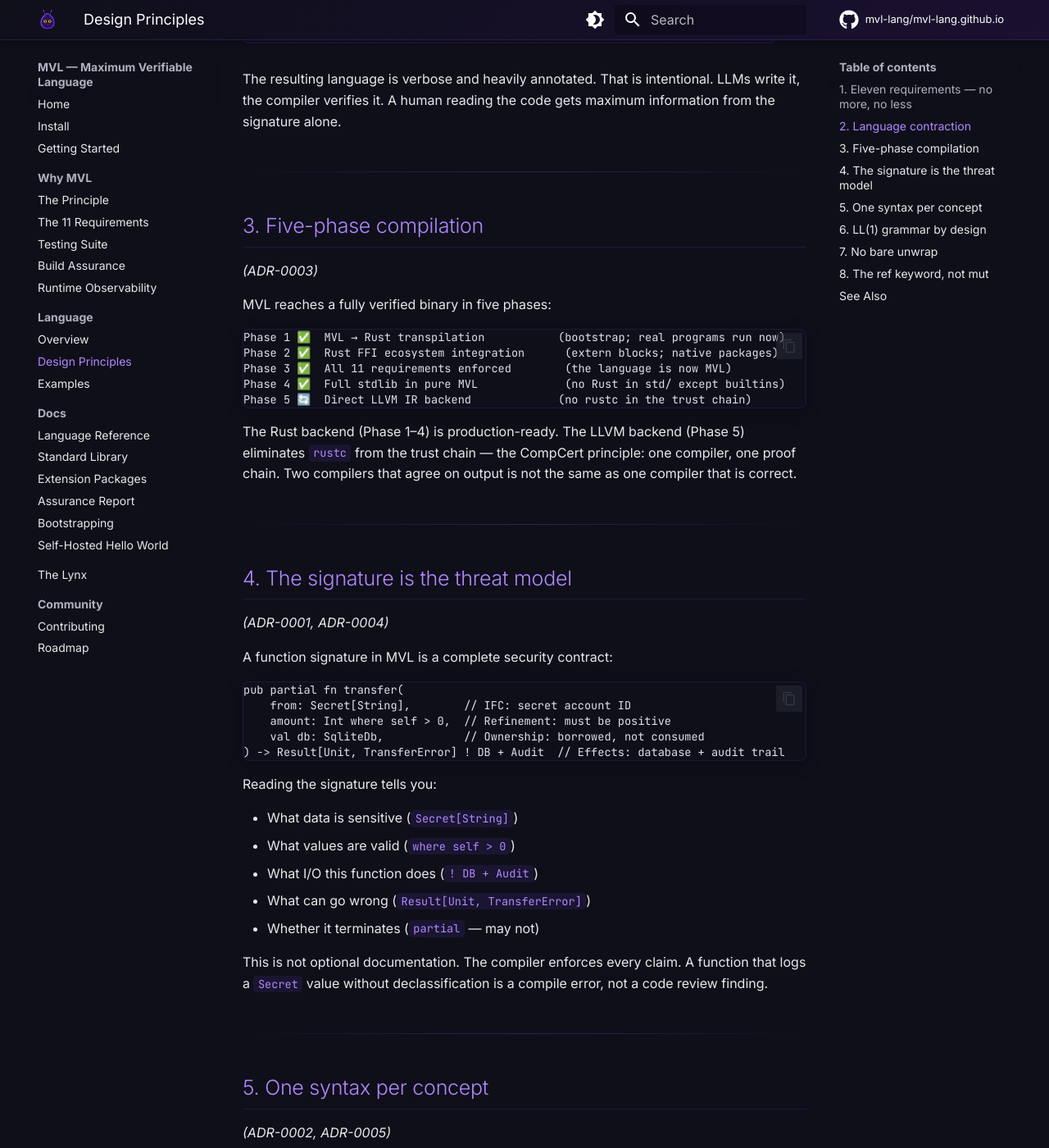
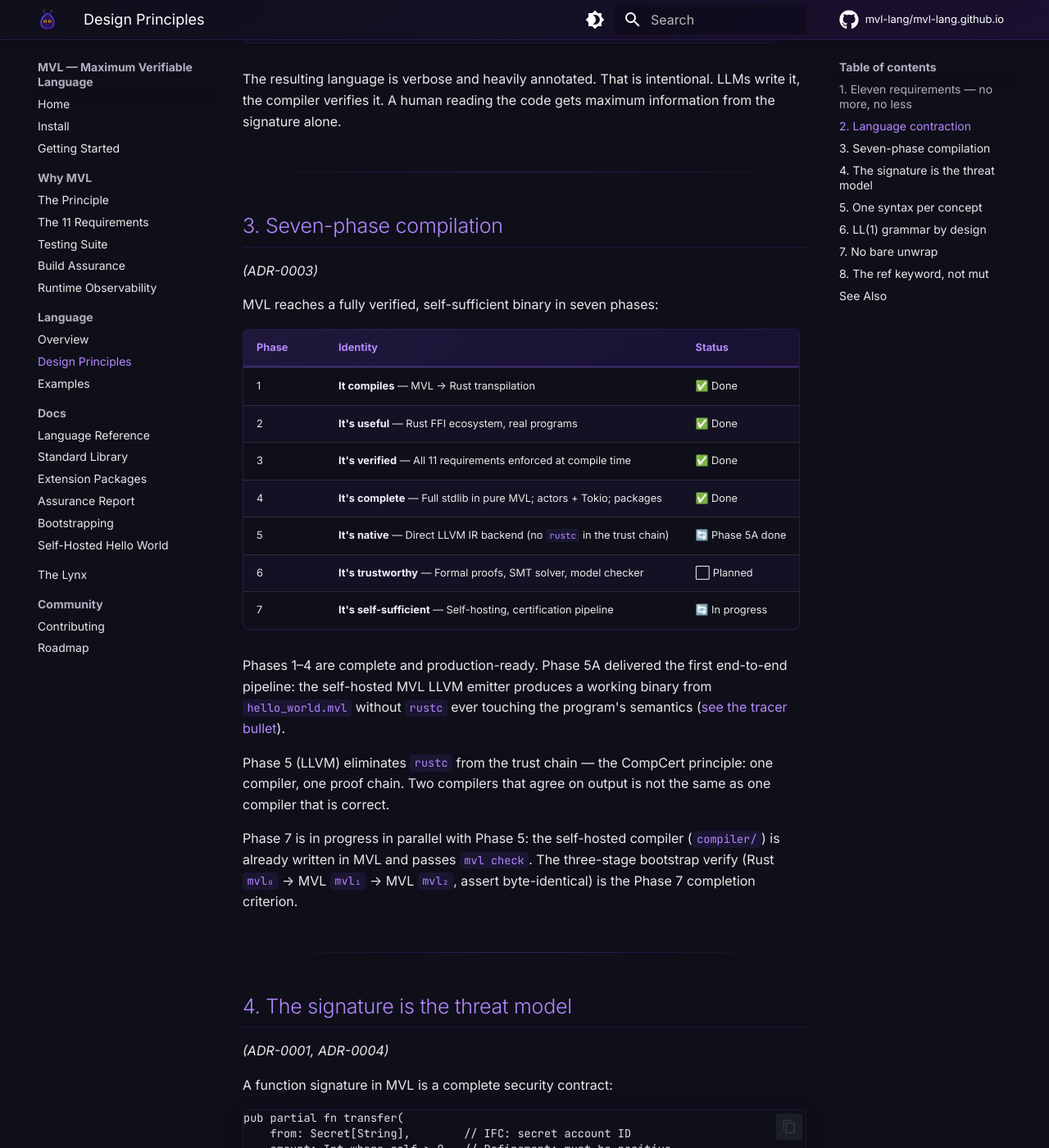
Before and after one commit to mvl-lang/mvl-lang.github.io, an MkDocs documentation site: the page built from docs/language/principles.md, in a window 1280 px wide and 1400 px high, scrolled down 1900 px. Shown: the whole window at 82% size. Built offline with MkDocs 1.6.1 and Material for MkDocs 9.7.7, drawn with Linux system fonts in a browser that asks for light colours; comment, search, counter and statistics services are not loaded.

Commit message:
docs(principles): update section 3 to seven-phase compilation
- Rename 'Five-phase' → 'Seven-phase' to match ADR-0003
- Replace code block with table showing all 7 phases with correct statuses
- Phase 4: add actors + Tokio and package system to scope
- Phase 5: show 🔄 with Phase 5A done; link to self-hosted hello world page
- Phase 7: show 🔄 in progress; describe three-stage bootstrap verify goal

Aligned with roadmap.md (10 milestones) and ADR-0003 (PR #1751).

Co-Authored-By: Claude Sonnet 4.6 <noreply@anthropic.com>

````diff
--- a/docs/language/principles.md
+++ b/docs/language/principles.md
@@ -53,21 +53,27 @@ The resulting language is verbose and heavily annotated. That is intentional. LL
 
 ---
 
-## 3. Five-phase compilation
+## 3. Seven-phase compilation
 
 *(ADR-0003)*
 
-MVL reaches a fully verified binary in five phases:
+MVL reaches a fully verified, self-sufficient binary in seven phases:
 
-```
-Phase 1 ✅  MVL → Rust transpilation           (bootstrap; real programs run now)
-Phase 2 ✅  Rust FFI ecosystem integration      (extern blocks; native packages)
-Phase 3 ✅  All 11 requirements enforced        (the language is now MVL)
-Phase 4 ✅  Full stdlib in pure MVL             (no Rust in std/ except builtins)
-Phase 5 🔄  Direct LLVM IR backend             (no rustc in the trust chain)
-```
+| Phase | Identity | Status |
+|-------|----------|--------|
+| 1 | **It compiles** — MVL → Rust transpilation | ✅ Done |
+| 2 | **It's useful** — Rust FFI ecosystem, real programs | ✅ Done |
+| 3 | **It's verified** — All 11 requirements enforced at compile time | ✅ Done |
+| 4 | **It's complete** — Full stdlib in pure MVL; actors + Tokio; packages | ✅ Done |
+| 5 | **It's native** — Direct LLVM IR backend (no `rustc` in the trust chain) | 🔄 Phase 5A done |
+| 6 | **It's trustworthy** — Formal proofs, SMT solver, model checker | ⬜ Planned |
+| 7 | **It's self-sufficient** — Self-hosting, certification pipeline | 🔄 In progress |
 
-The Rust backend (Phase 1–4) is production-ready. The LLVM backend (Phase 5) eliminates `rustc` from the trust chain — the CompCert principle: one compiler, one proof chain. Two compilers that agree on output is not the same as one compiler that is correct.
+Phases 1–4 are complete and production-ready. Phase 5A delivered the first end-to-end pipeline: the self-hosted MVL LLVM emitter produces a working binary from `hello_world.mvl` without `rustc` ever touching the program's semantics ([see the tracer bullet](../docs/self-hosted-hello.md)).
+
+Phase 5 (LLVM) eliminates `rustc` from the trust chain — the CompCert principle: one compiler, one proof chain. Two compilers that agree on output is not the same as one compiler that is correct.
+
+Phase 7 is in progress in parallel with Phase 5: the self-hosted compiler (`compiler/`) is already written in MVL and passes `mvl check`. The three-stage bootstrap verify (Rust `mvl₀` → MVL `mvl₁` → MVL `mvl₂`, assert byte-identical) is the Phase 7 completion criterion.
 
 ---
 
````
